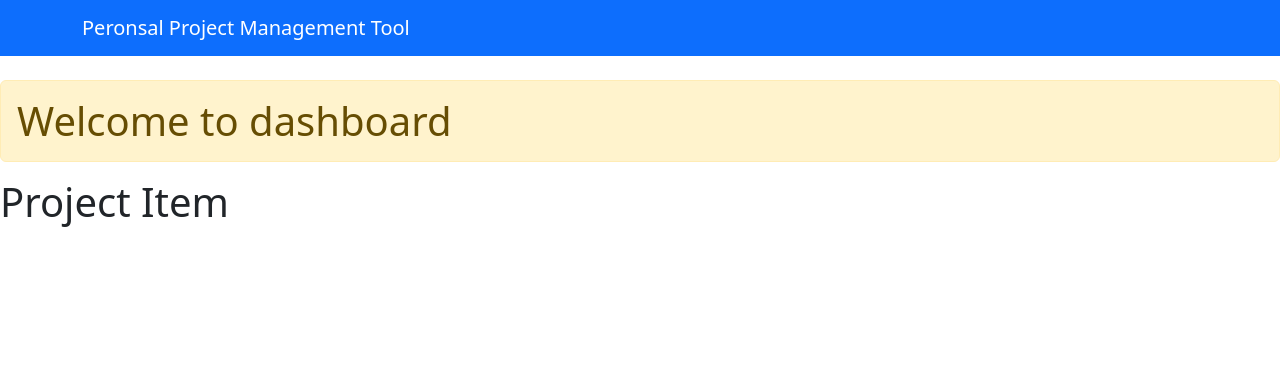
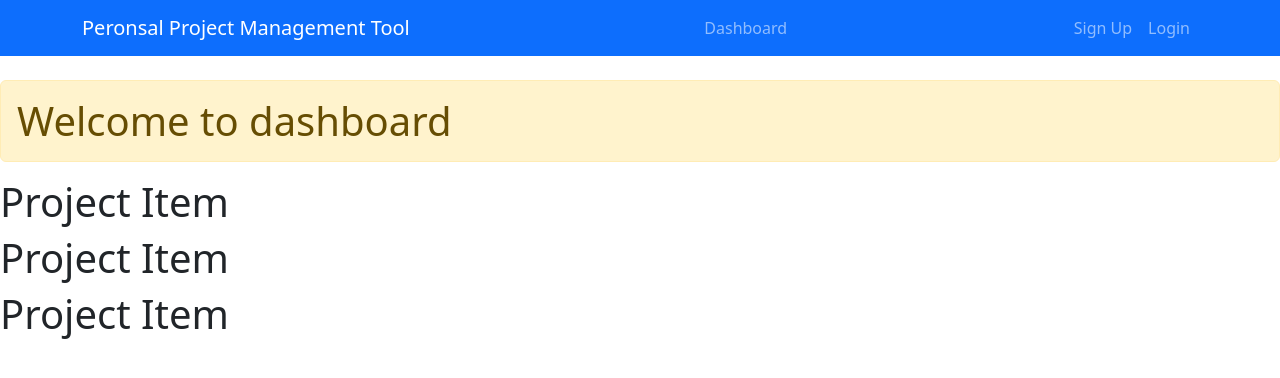
Before and after one commit to ShangchenHsieh/personal-project-management-tool, a React (Create React App) app in the folder ppmtool-react-client/: page / in a window 1280 px wide. Shown: the top 378 px of the page. Built offline with nearby package versions, Linux system fonts and the light colour scheme.

Commit message:
fix the Header issue

```diff
--- a/ppmtool-react-client/src/components/Dashboard.js
+++ b/ppmtool-react-client/src/components/Dashboard.js
@@ -9,6 +9,8 @@ class Dashboard extends Component {
             <Header />
             <h1 className="alert alert-warning">Welcome to dashboard</h1>
             <Projectitem />
+            <Projectitem />
+            <Projectitem />
         </div>
     )
   }
--- a/ppmtool-react-client/src/components/Layout/Header.js
+++ b/ppmtool-react-client/src/components/Layout/Header.js
@@ -9,13 +9,12 @@ class Header extends Component {
               Peronsal Project Management Tool
             </a>
 
-
             <button className="navbar-toggler" type="button" data-toggle="collapse" data-target="#mobile-nav">
               <span className="navbar-toggler-icon" />
             </button>
 
 
-            <div className="collapse navbar-college" id="mobile-nav">
+
               <ul className="navbar-nav mr-auto">
                 <li className="nav-item">
                   <a className="nav-link" href="/dashboard">
@@ -39,7 +38,7 @@ class Header extends Component {
                 </li>
 
               </ul>
-            </div>
+
         </div>
       </nav>
     )
--- a/ppmtool-react-client/src/index.js
+++ b/ppmtool-react-client/src/index.js
@@ -6,10 +6,9 @@ import reportWebVitals from './reportWebVitals';
 
 const root = ReactDOM.createRoot(document.getElementById('root'));
 root.render(
-  <React.StrictMode>
     <App />
-  </React.StrictMode>
 );
+
 
 // If you want to start measuring performance in your app, pass a function
 // to log results (for example: reportWebVitals(console.log))
```
